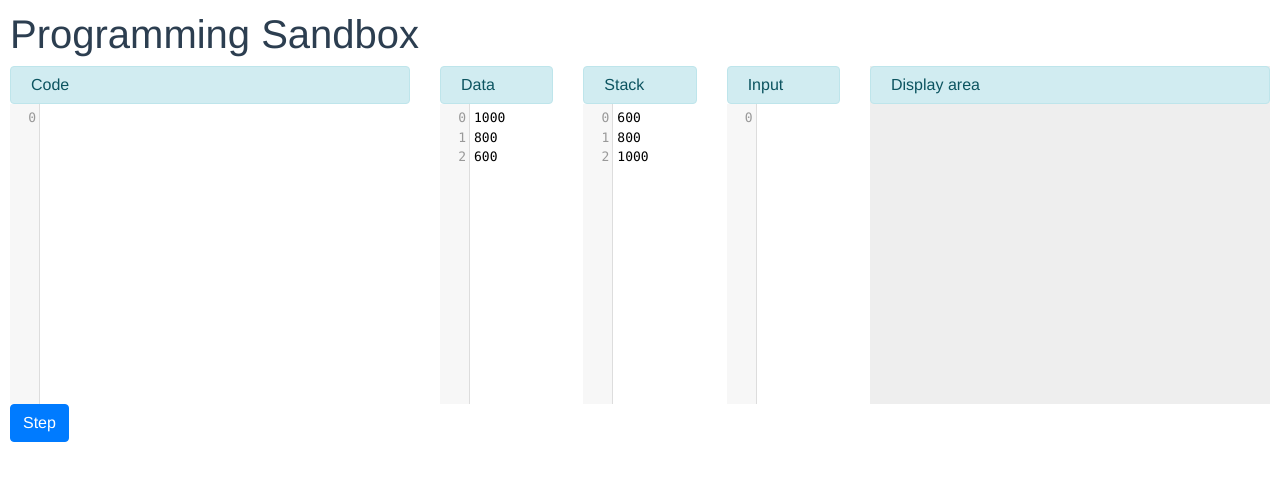
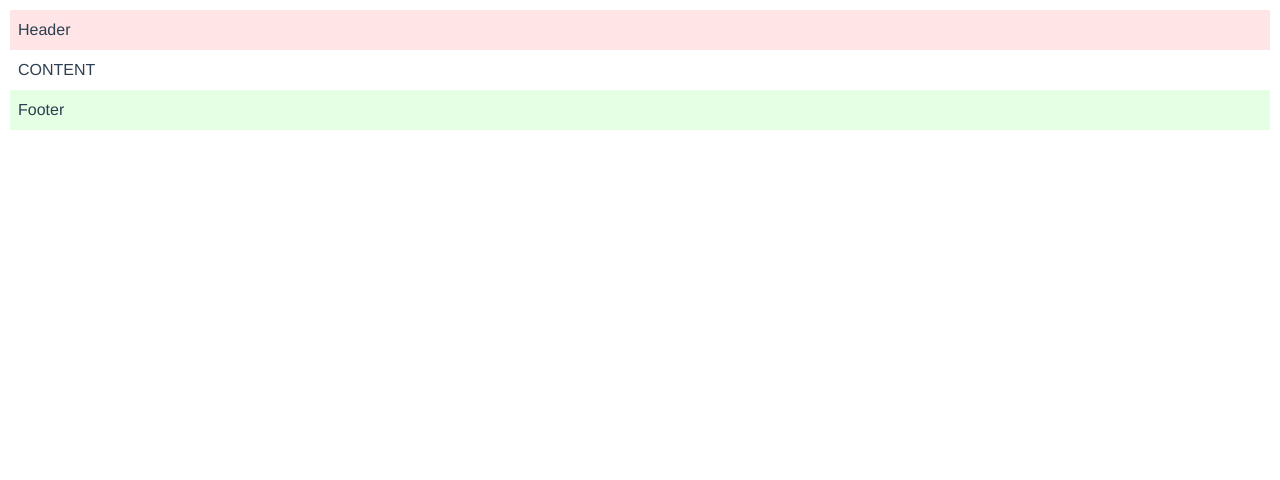
Before and after one commit to jcbuisson/simple-programming-language, a Vue app: page / in a window 1280 px wide. Shown: the top 480 px of the page. Built offline with nearby package versions, Linux system fonts and the light colour scheme.

Commit message:
First attempt

```diff
--- a/src/components/Home.vue
+++ b/src/components/Home.vue
@@ -1,5 +1,5 @@
 <template>
-   <div class="home">
+   <!--div class="home">
       <h1>Programming Sandbox</h1>
 
       <div class="row">
@@ -26,8 +26,26 @@
 
       <div>
          <button type="button" class="btn btn-primary" v-on:click="step">Step</button>
-      </div>
-   </div>
+      </div-->
+
+
+<div class="flexbox-parent">
+    <div class="flexbox-item header">
+        Header
+    </div>
+
+    <div class="flexbox-item fill-area content flexbox-item-grow">
+        <div class="fill-area-content flexbox-item-grow">
+
+           CONTENT
+        </div>
+    </div>
+
+    <div class="flexbox-item footer">
+        Footer
+    </div>
+</div>
+
 </template>
 
 <script>
@@ -40,12 +58,14 @@
 
    import parser from '../utility/parser.js'
 
+   import codemirror from '@/components/CodeMirror'
 
    export default {
       components: {
          CodeEditor: codeditor,
          MemoryEditor: memoryeditor,
          Screen: screen,
+         CodeMirror: codemirror,
       },
       data () {
          return {
@@ -91,4 +111,60 @@ li {
 a {
   color: #42b983;
 }
+
+.navbar {
+  margin-bottom: 10px;
+}
+
+
+
+
+.home {
+    width: 100%;
+    height: 100%;
+}
+
+.flexbox-parent {
+    width: 100%;
+    height: 100%;
+
+    display: flex;
+    flex-direction: column;
+
+    justify-content: flex-start; /* align items in Main Axis */
+    align-items: stretch; /* align items in Cross Axis */
+    align-content: stretch; /* Extra space in Cross Axis */
+}
+
+.flexbox-item {
+    padding: 8px;
+}
+.flexbox-item-grow {
+    flex: 1; /* same as flex: 1 1 auto; */
+}
+
+.flexbox-item.header {
+    background: rgba(255, 0, 0, .1);
+}
+.flexbox-item.footer {
+    background: rgba(0, 255, 0, .1);
+}
+
+.fill-area {
+    display: flex;
+    flex-direction: row;
+
+    justify-content: flex-start; /* align items in Main Axis */
+    align-items: stretch; /* align items in Cross Axis */
+    align-content: stretch; /* Extra space in Cross Axis */
+
+}
+.fill-area-content {
+    /*background: rgba(0, 0, 0, .3);
+    border: 1px solid #000000;*/
+
+    /* Needed for when the area gets squished too far and there is content that can't be displayed */
+    overflow: auto;
+}
+
 </style>
```
